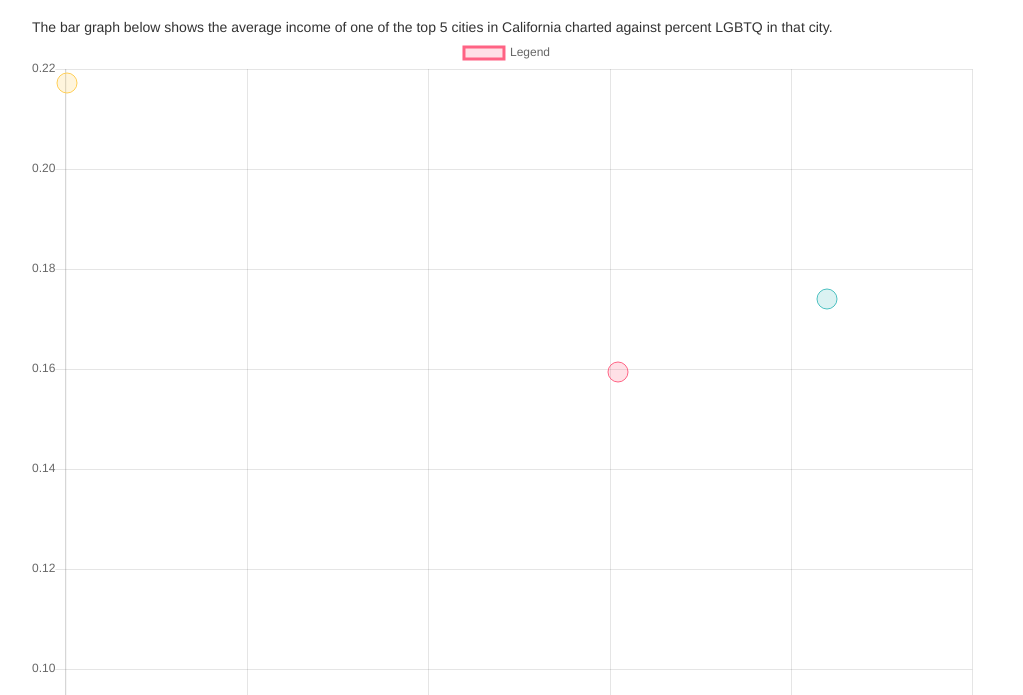
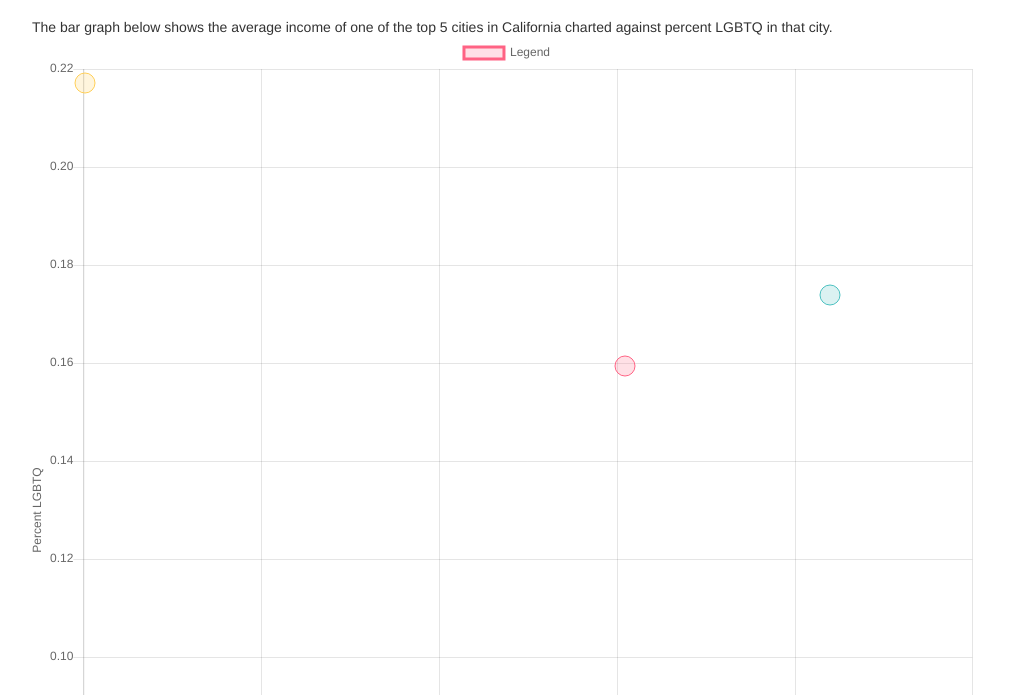
Before and after one commit to relisher/CIS450-Project-HALA, a plain HTML site: page qfour.html in a window 1280 px wide. Shown: the part 105-800 px from the top of the page, without its empty margins (128-1151 px from the left). Drawn offline with nearby package versions, Linux system fonts and the light colour scheme; no server answers.

```diff
--- a/qfour.html
+++ b/qfour.html
@@ -71,9 +71,8 @@ canvas {
            per.push(parseInt(data[2]));
         }
     }
-   //alert(income[0]); // THIS WORKS
+   alert(income); // THIS WORKS
   }
-
   $(document).ready(function() {
     $.ajax({
         url: "http://ec2-54-210-222-18.compute-1.amazonaws.com/api/lgbtq-demographic"
@@ -83,10 +82,9 @@ canvas {
       //alert(income);
     });
 });
-  ///alert(income)
   var ctx = document.getElementById("myChart");
-        var myChart = new Chart(ctx, {
-    type: 'bubble',
+  var myChart = new Chart(ctx, {
+  type: 'bubble',
    data: {
       labels: cityname,
       datasets: [{
@@ -140,6 +138,20 @@ canvas {
                return label + ': (' + tooltipItem.xLabel + ', ' + tooltipItem.yLabel + ')';
             }
          }
+      },
+        scales: {
+        yAxes: [{
+          scaleLabel: {
+            display: true,
+            labelString: 'Percent LGBTQ'
+          }
+        }],
+        xAxes: [{
+          scaleLabel: {
+            display: true,
+            labelString: 'Income'
+          }
+        }]
       }
    }
       });
```
